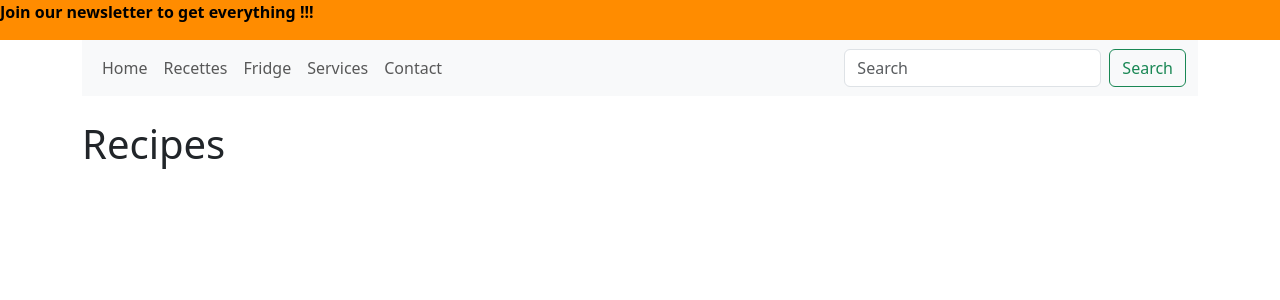
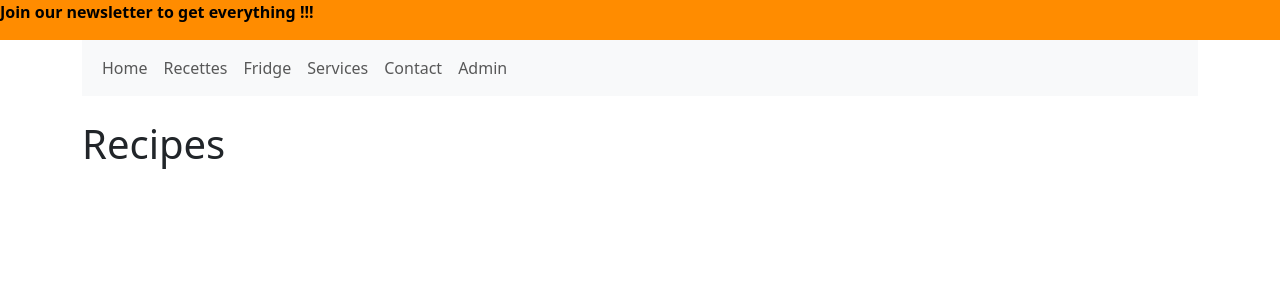
Before and after one commit to AdrienHq/symfony-ecom, a Symfony app: template templates/recipes/list.html.twig in a window 1280 px wide. Shown: the top 300 px of the page. Run offline with Twig, Linux system fonts and the light colour scheme; the template is opened without the code that fills it, so the values that code supplies are empty; style sheets or scripts are compiled from the project's sources; some libraries are stand-ins or nearby versions.

Commit message:
feat: navigation between section

```diff
--- a/templates/admin/admin.html.twig
+++ b/templates/admin/admin.html.twig
@@ -45,6 +45,12 @@
                            href="{{ path('index') }}">Go back to the main site</a>
                     </li>
                 </ul>
+                <ul class="navbar-nav ml-auto">
+                    <li class="nav-item">
+                        <a class="nav-link {{ app.request.attributes.get('_route') == 'index' ? 'active' : '' }}"
+                           href="{{ path('index') }}">Go back home</a>
+                    </li>
+                </ul>
             </div>
         </div>
     </nav>
--- a/templates/base.html.twig
+++ b/templates/base.html.twig
@@ -31,7 +31,7 @@
     <nav class="navbar navbar-expand-lg navbar-light bg-light">
         <div class="container-fluid">
             <div class="collapse navbar-collapse" id="navbarNav">
-                <ul class="navbar-nav">
+                <ul class="navbar-nav mr-auto">
                     <li class="nav-item">
                         <a class="nav-link {{ app.request.attributes.get('_route') == 'index' ? 'active' : '' }}"
                            href="{{ path('index') }}">Home</a>
@@ -51,11 +51,13 @@
                            href="{{ path('contact') }}">Contact</a>
                     </li>
                 </ul>
+                <ul class="navbar-nav ml-auto">
+                    <li class="nav-item">
+                        <a class="nav-link {{ app.request.attributes.get('_route') == 'admin' ? 'active' : '' }}"
+                           href="{{ path('admin') }}">Admin</a>
+                    </li>
+                </ul>
             </div>
-            <form class="d-flex">
-                <input class="form-control me-2" type="search" placeholder="Search" aria-label="Search">
-                <button class="btn btn-outline-success" type="submit">Search</button>
-            </form>
         </div>
     </nav>
 </div>
```
